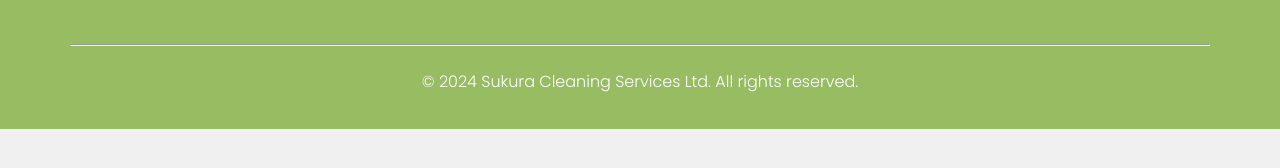
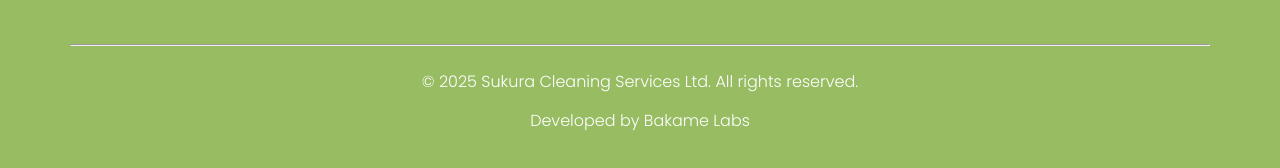
Before and after one commit to albertrw/sukuraltd, a plain HTML site: page index.html in a window 1280 px wide. Shown: the part 5477-5645 px from the top of the page. Before the commit the page ends 5606 px from the top, so only its background shows below. Drawn offline with Linux system fonts and the light colour scheme.

Commit message:
Update index.html

```diff
--- a/index.html
+++ b/index.html
@@ -452,11 +452,12 @@
     <br><br>
     <hr>
     <br>
-      <p>&copy; 2024 Sukura Cleaning Services Ltd. All rights reserved.
-      </p>
+    <p>&copy; 2025 Sukura Cleaning Services Ltd. All rights reserved.</p>
+    <p>Developed by Bakame Labs</p>
   </div>
 </footer>
 <!-- footer end -->
+
 
   </div>
   <!-- page wrapper end -->
```
Lines whose indentation alone changed are shown as unchanged.
